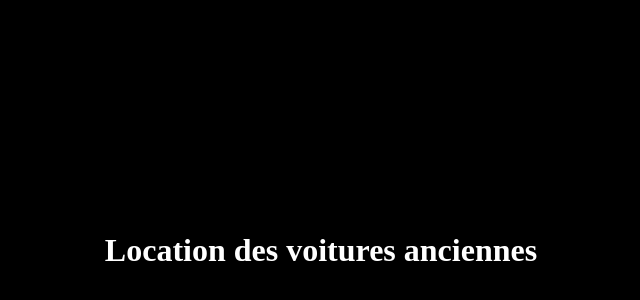
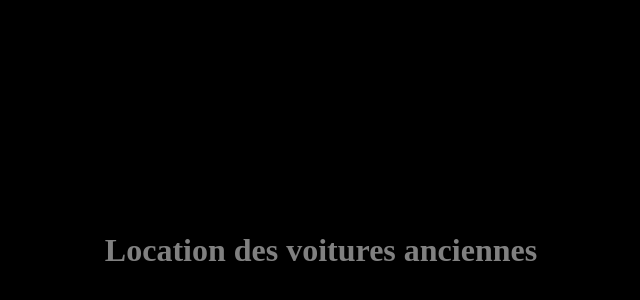
Before and after one commit to Pkenandi/projet1, a plain HTML site: page index.html in a window 1280 px wide. Shown: the part 42-342 px from the top of the page, without its empty margins (319-959 px from the left). Drawn offline with Linux system fonts and the light colour scheme.

Commit message:
modification de la couleur de texte

```diff
--- a/index.html
+++ b/index.html
@@ -7,7 +7,7 @@
 
   <body style="background-color:black;">
 
-   <h1 style=" color : white; padding-top : 20%; padding-bottom : 20%; text-align : center;">
+   <h1 style=" color : gray; padding-top : 20%; padding-bottom : 20%; text-align : center;">
    Location des voitures anciennes </h1>
 
   </body>
```
